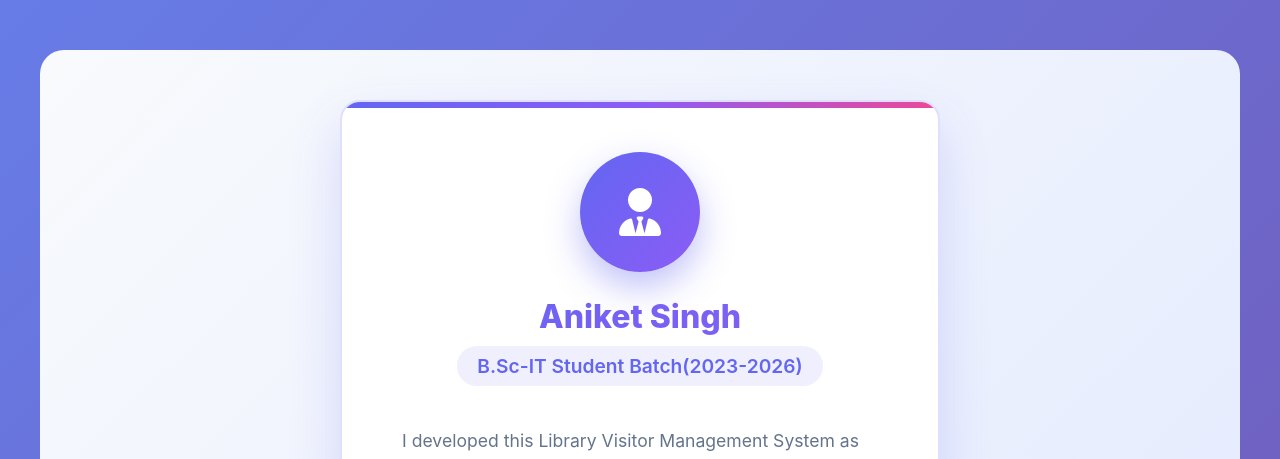
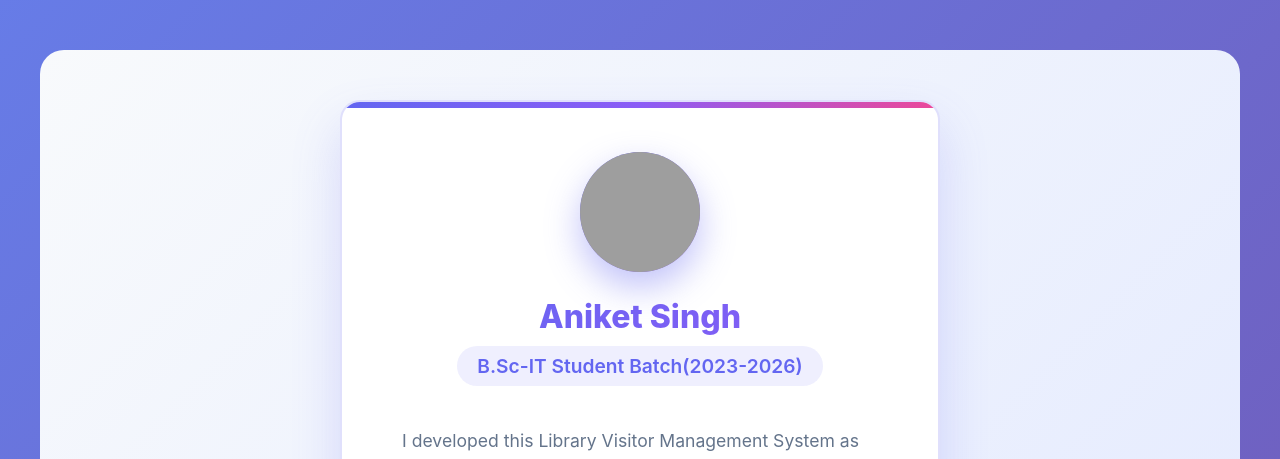
Before and after one commit to Singhaniket2110/Libraray_Visitor_Management, a Flask app: page /developer in a window 1280 px wide. Shown: the part 138-597 px from the top of the page. Run offline with Flask 3, Linux system fonts and the light colour scheme; grey boxes are pictures that could not be loaded.

Commit message:
Update developer.html

```diff
--- a/templates/developer.html
+++ b/templates/developer.html
@@ -346,12 +346,14 @@
             <h1><i class="fas fa-laptop-code"></i> Student Developer</h1>
             <p>Meet the creator behind this Library Management System</p>
         </div>
-
         <!-- Developer Section -->
 <div class="developer-section">
     <div class="developer-card">
         <div class="developer-avatar">
-                    <i class="fas fa-user-tie"></i>
+            <img src="https://drive.google.com/uc?export=view&id=1HQlH_6tFmtmZhnnBNfiQBiZCv36ZOH3Z"
+                 alt="Aniket Singh"
+                 style="width: 100%; height: 100%; object-fit: cover; border-radius: 50%;"
+                 onerror="this.onerror=null; this.parentElement.innerHTML='<i class=\'fas fa-user-tie\'></i>'">
         </div>
         <div class="developer-name">Aniket Singh</div>
         <div class="developer-role">B.Sc-IT Student Batch(2023-2026)</div>
@@ -375,6 +377,7 @@
             <span class="skill-tag">Git</span>
             <span class="skill-tag">Full-Stack Development</span>
         </div>
+
 
                 <!-- Developer Links -->
                 <div class="developer-links">
```
Lines whose indentation alone changed are shown as unchanged.
